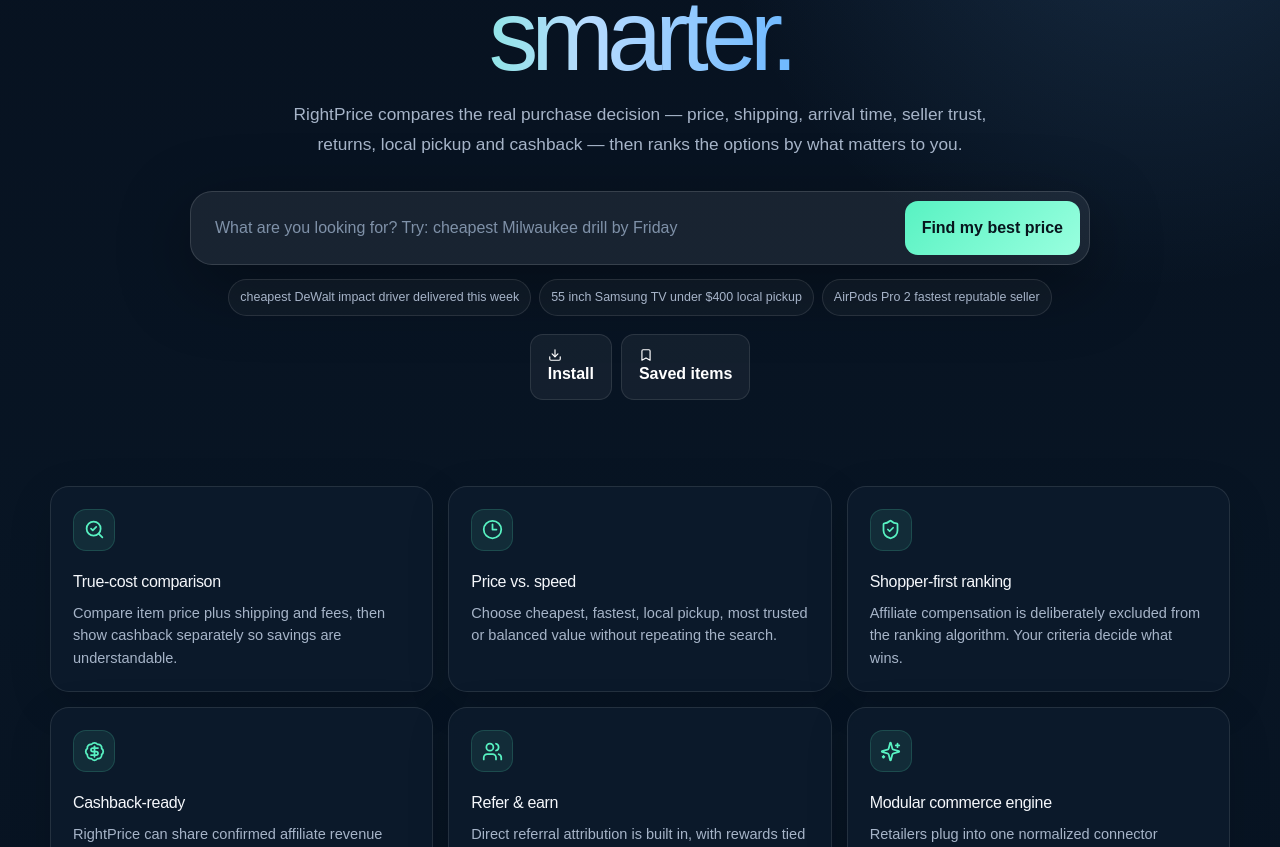
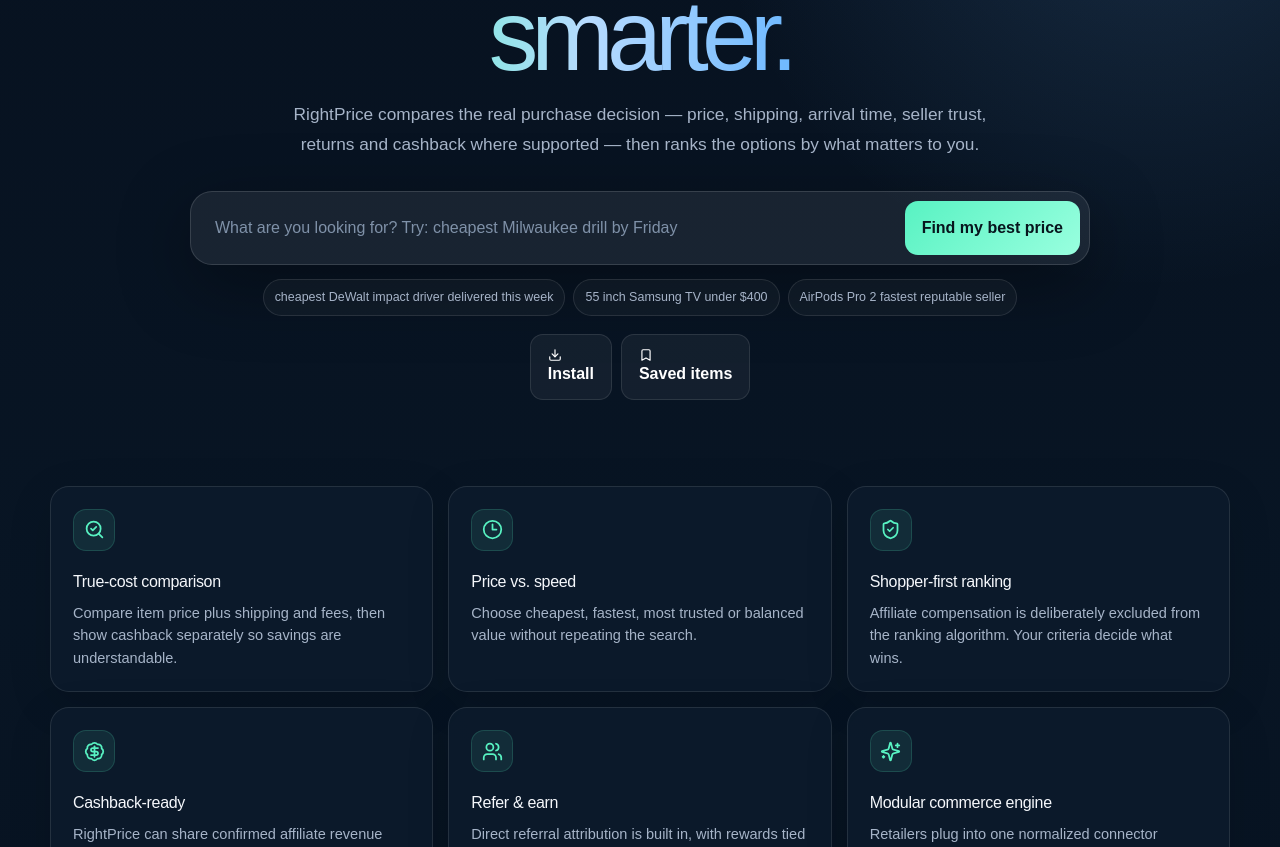
Before and after one commit to coden607/rightprice, a Next.js app in the folder apps/web/: page / in a window 1280 px wide. Shown: the part 321-1168 px from the top of the page. Built offline with nearby package versions, Linux system fonts and the light colour scheme; no server answers.

Commit message:
fix: avoid unsupported pickup claims

```diff
--- a/apps/web/src/app/page.tsx
+++ b/apps/web/src/app/page.tsx
@@ -4,7 +4,7 @@ import { InstallAppButton } from "@/components/install-app-button";
 
 const examples = [
   "cheapest DeWalt impact driver delivered this week",
-  "55 inch Samsung TV under $400 local pickup",
+  "55 inch Samsung TV under $400",
   "AirPods Pro 2 fastest reputable seller"
 ];
 
@@ -16,7 +16,7 @@ export default function HomePage() {
         <h1>Search once. <span className="gradient-text">Buy smarter.</span></h1>
         <p>
           RightPrice compares the real purchase decision — price, shipping, arrival time, seller trust,
-          returns, local pickup and cashback — then ranks the options by what matters to you.
+          returns and cashback where supported — then ranks the options by what matters to you.
         </p>
         <form className="search-box" action="/search">
           <input name="q" aria-label="What are you looking for?" placeholder="What are you looking for? Try: cheapest Milwaukee drill by Friday" required minLength={2} />
@@ -38,7 +38,7 @@ export default function HomePage() {
           <article className="feature-card">
             <div className="icon-box"><Clock3 size={21} /></div>
             <h3>Price vs. speed</h3>
-            <p>Choose cheapest, fastest, local pickup, most trusted or balanced value without repeating the search.</p>
+            <p>Choose cheapest, fastest, most trusted or balanced value without repeating the search.</p>
           </article>
           <article className="feature-card">
             <div className="icon-box"><ShieldCheck size={21} /></div>
```
